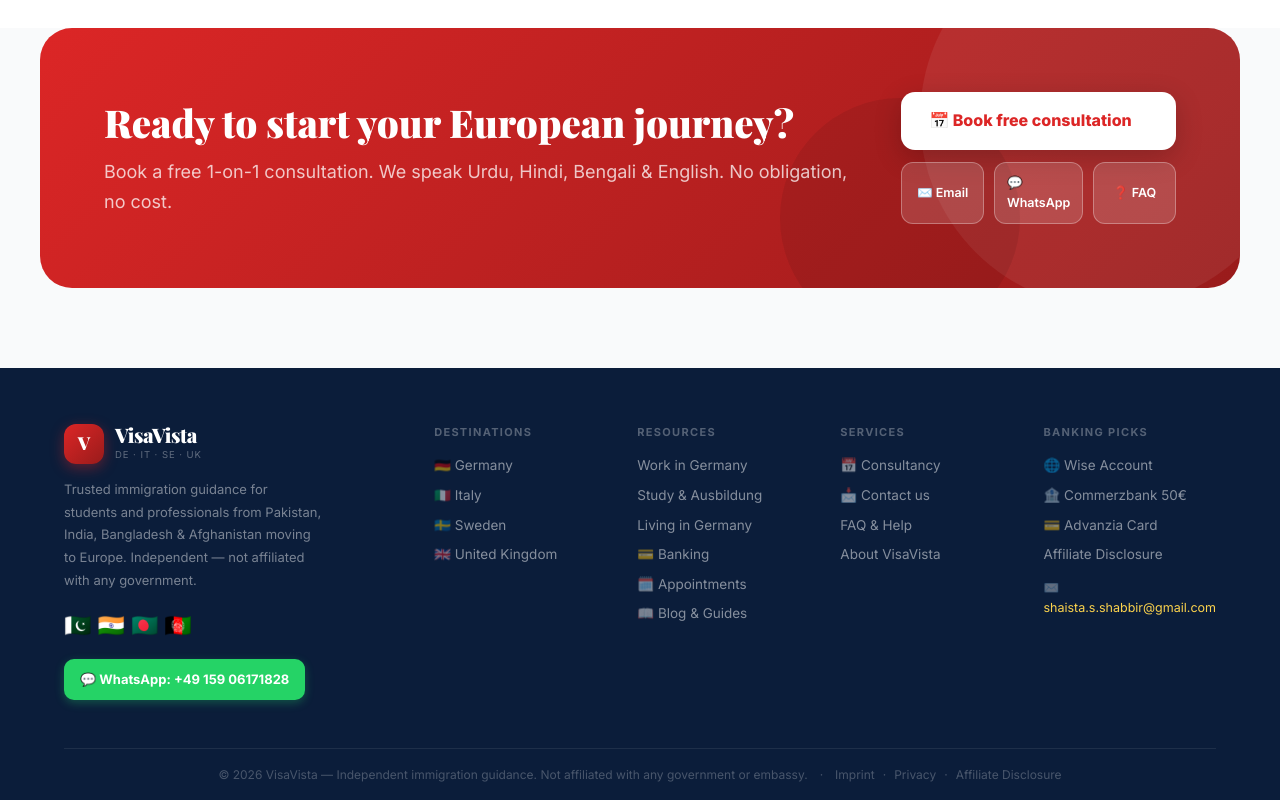
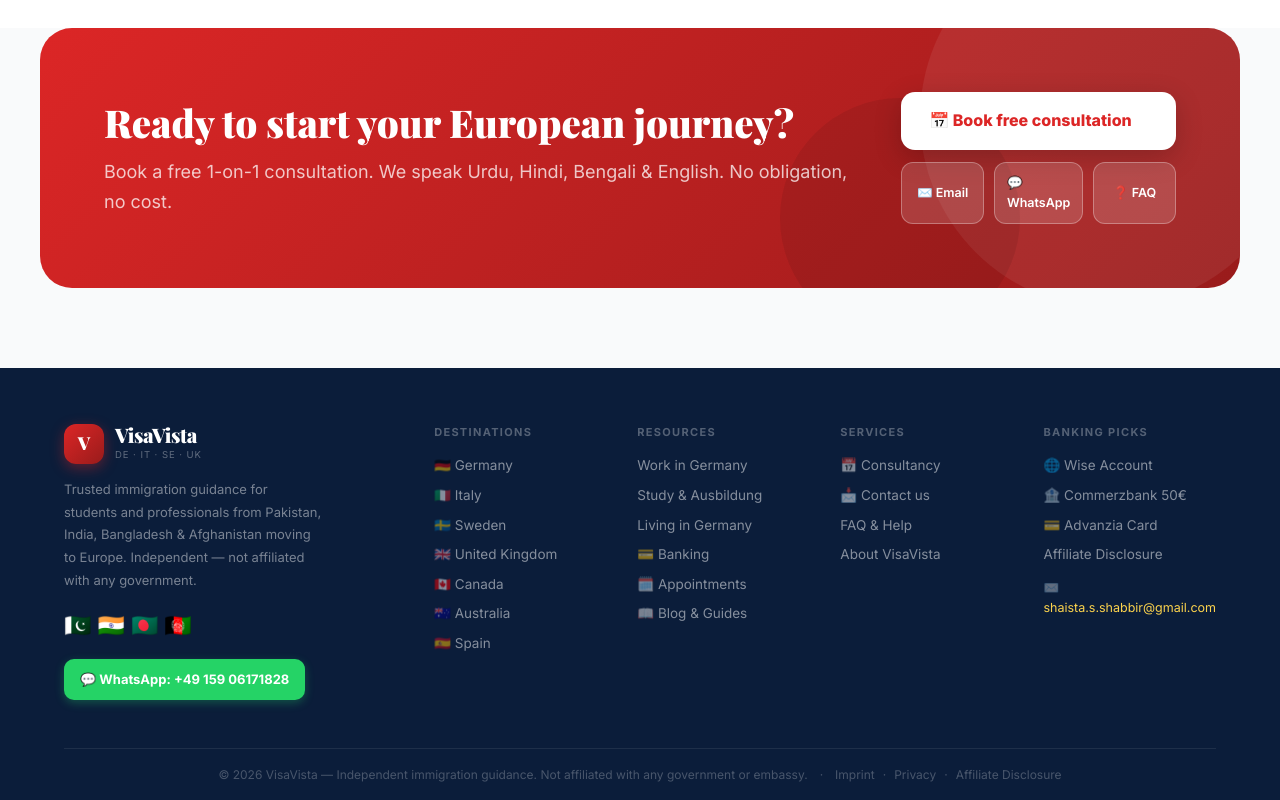
Before and after one commit to ShaistaShabbir-prog/start-in-germany-full, a Next.js app: page / in a window 1280 px wide. Shown: the part 5685-6485 px from the top of the page. Built offline with nearby package versions, Linux system fonts and the light colour scheme.

Commit message:
fix: add Canada/Australia/Spain to footer destinations

```diff
--- a/components/Footer.tsx
+++ b/components/Footer.tsx
@@ -33,7 +33,7 @@ export default function Footer(){
           {/* Destinations */}
           <div>
             <div style={{fontSize:"11px",fontWeight:700,textTransform:"uppercase",letterSpacing:"0.12em",color:"rgba(255,255,255,.3)",marginBottom:"14px"}}>Destinations</div>
-            {[{href:"/visa",l:"🇩🇪 Germany"},{href:"/italy",l:"🇮🇹 Italy"},{href:"/sweden",l:"🇸🇪 Sweden"},{href:"/uk",l:"🇬🇧 United Kingdom"}].map(l=>(
+            {[{href:"/visa",l:"🇩🇪 Germany"},{href:"/italy",l:"🇮🇹 Italy"},{href:"/sweden",l:"🇸🇪 Sweden"},{href:"/uk",l:"🇬🇧 United Kingdom"},{href:"/canada",l:"🇨🇦 Canada"},{href:"/australia",l:"🇦🇺 Australia"},{href:"/spain",l:"🇪🇸 Spain"}].map(l=>(
               <Link key={l.href} href={l.href} style={{display:"block",fontSize:"13.5px",color:"rgba(255,255,255,.5)",textDecoration:"none",marginBottom:"8px"}}>{l.l}</Link>
             ))}
           </div>
```
